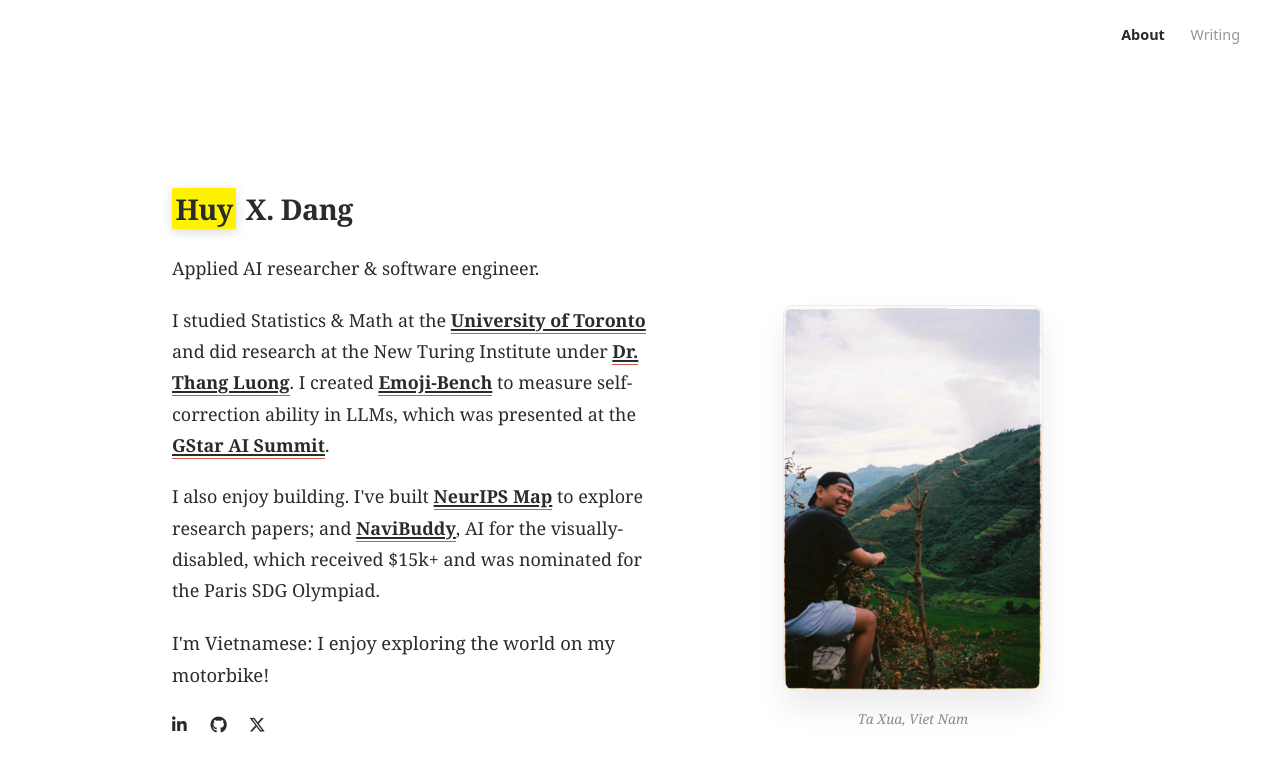
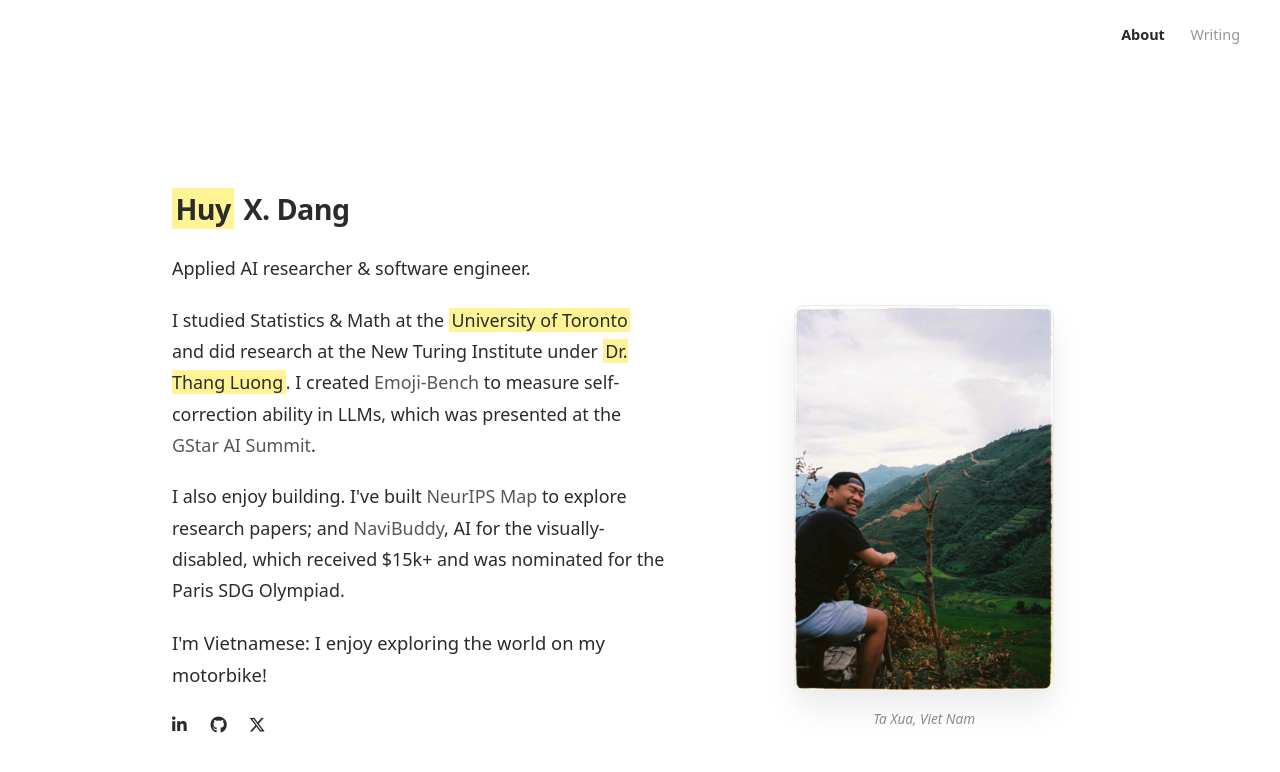
Before and after one commit to huyxdang/personal-website, an Astro site: page / in a window 1280 px wide. Built offline with nearby package versions, Linux system fonts and the light colour scheme; Astro itself is replaced by a stand-in of ours.

Commit message:
Refine About page hierarchy and typography
- System sans is now the site-wide default; the serif stack is
  reserved for essay content
- Highlight color softened to #fff495 (flat, no shadow/hover lift)
- About links: only University of Toronto and Dr. Thang Luong keep
  emphasis (butter highlight); all other links are quiet gray, no
  underline, darkening on hover
- Two-line title break for the 2025 essay

```diff
--- a/src/pages/index.astro
+++ b/src/pages/index.astro
@@ -26,14 +26,14 @@ import Base from "../layouts/Base.astro";
               href="https://www.utoronto.ca/"
               target="_blank"
               rel="noopener noreferrer"
-              class="accent-link">University of Toronto</a
+              class="accent-key">University of Toronto</a
             >
             and did research at the New Turing Institute under{" "}
             <a
               href="https://research.google/people/105176/?&type=google"
               target="_blank"
               rel="noopener noreferrer"
-              class="accent-link">Dr. Thang Luong</a
+              class="accent-key">Dr. Thang Luong</a
             >. I created{" "}
             <a
               href="https://huyxdang.github.io/Emoji-Bench-Page/"
--- a/src/styles/global.css
+++ b/src/styles/global.css
@@ -13,7 +13,9 @@ body {
   width: 100%;
   min-height: 100%;
   background-color: #fff;
-  font-family: "Georgia", "Times New Roman", serif;
+  /* system sans is the site default; the serif stack is reserved
+     for essay content (see --serif) */
+  font-family: var(--sans);
   box-sizing: border-box;
 }
 
@@ -159,19 +161,16 @@ a {
   display: inline-block;
   margin-right: 0.08em;
   padding: 0.02em 0.12em 0.04em;
-  background: #fff200;
-  box-shadow: 0 3px 10px rgba(43, 43, 43, 0.18);
+  /* karinanguyen.com's mark color — soft, flat, no shadow */
+  background: #fff495;
   cursor: help;
   outline-offset: 4px;
-  transition: background-color 160ms ease, box-shadow 160ms ease,
-    transform 160ms ease;
+  transition: background-color 160ms ease;
 }
 
 .hero-highlight:hover,
 .hero-highlight:focus-visible {
-  background: #fff600;
-  box-shadow: 0 7px 18px rgba(43, 43, 43, 0.22);
-  transform: translateY(-1px);
+  background: #ffef6e;
 }
 
 .hero-pronunciation-popover {
@@ -186,7 +185,7 @@ a {
   background: rgba(76, 73, 69, 0.94);
   box-shadow: 0 14px 36px rgba(43, 43, 43, 0.3);
   color: #f8f3ef;
-  font-family: "Georgia", "Times New Roman", serif;
+  font-family: var(--sans);
   font-size: 0.78rem;
   font-style: italic;
   font-weight: 400;
@@ -272,31 +271,34 @@ a {
   text-align: center;
 }
 
+/* Regular About-page links: no underline, slightly muted;
+   darken on hover to signal clickability */
 .accent-link {
-  --accent-link-lowerline: #c85a47;
-
-  font-weight: 600;
-  color: #2b2b2b;
-  text-decoration-line: underline;
-  text-decoration-color: #2b2b2b;
-  text-decoration-thickness: 2px;
-  text-underline-offset: 2px;
-  background-image: linear-gradient(
-    var(--accent-link-lowerline),
-    var(--accent-link-lowerline)
-  );
-  background-position: 0 100%;
-  background-repeat: no-repeat;
-  background-size: 100% 1px;
-  padding-bottom: 2px;
-  transition: color 180ms ease, text-decoration-color 180ms ease;
+  color: #55585a;
+  text-decoration: none;
+  transition: color 180ms ease;
 }
 
 .accent-link:hover {
-  --accent-link-lowerline: #55585a;
+  color: #111;
+}
 
-  color: #55585a;
-  text-decoration-color: #55585a;
+/* The two credentials worth emphasizing get the butter highlight */
+.accent-key {
+  color: #2b2b2b;
+  background: #fff495;
+  padding: 0 0.15em;
+  text-decoration: none;
+  transition: background-color 180ms ease;
+}
+
+.accent-key:hover {
+  background: #ffef6e;
+}
+
+.accent-key:focus-visible {
+  outline: 2px solid rgba(178, 59, 42, 0.5);
+  outline-offset: 3px;
 }
 
 .accent-link:focus-visible {
```
Also changed, not shown: AGENTS.md (+13 -4 lines), src/content/writing/a-lot-of-mistakes.md (+1 -1 lines).
